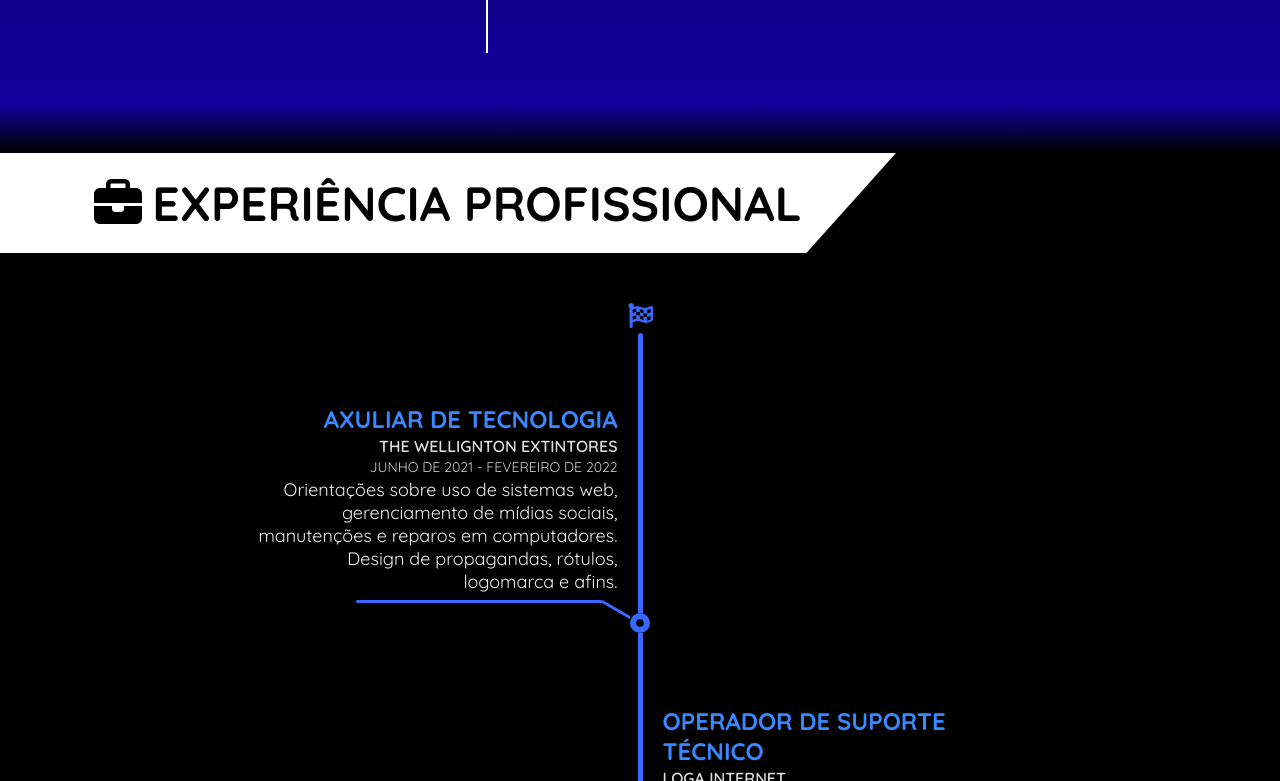
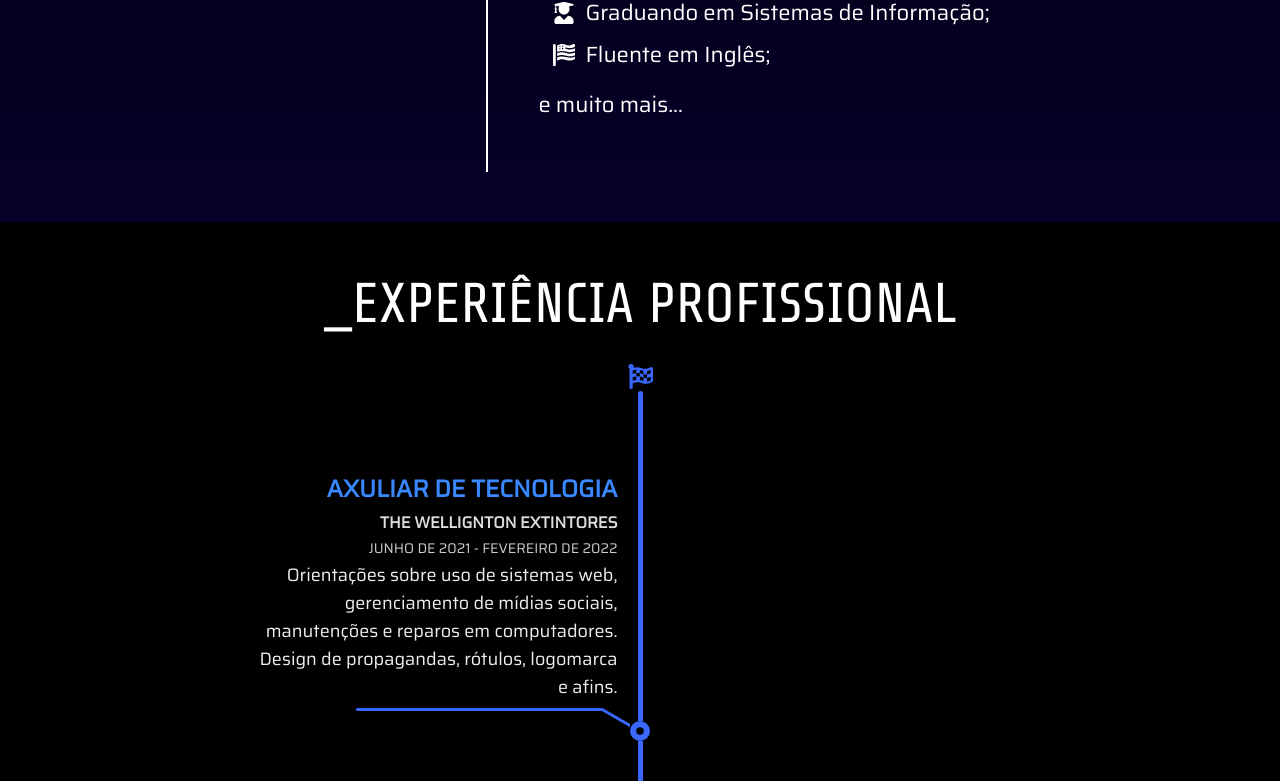
Before and after one commit to mgrigoleto/about-me, a Next.js app: page / in a window 1280 px wide. Shown: the part 719-1500 px from the top of the page. Built offline with nearby package versions, Linux system fonts and the light colour scheme.

Commit message:
changed fonts and colors

```diff
--- a/src/app/components/Body/Container.css
+++ b/src/app/components/Body/Container.css
@@ -8,7 +8,7 @@
     margin: 60px 0 0 0;
     padding: 50px 10%;
     background: #000000;
-    background: linear-gradient(180deg, rgba(0, 0, 0, 1) 0%, rgba(18, 0, 158, 1) 100%);
+    background: linear-gradient(180deg, rgba(0, 0, 0, 1) 0%, rgb(5, 0, 41) 100%);
 }
 
 .solid-blue-box {
@@ -18,8 +18,8 @@
     align-items: center;
     max-width: 100%;
     flex-direction: column;
-    padding: 150px 5vw 75px 5vw;
-    background: rgba(18, 0, 158, 1);
+    padding: 25px 5vw 75px;
+    background: rgb(5, 0, 41);
     color: white;
 }
 
@@ -30,51 +30,7 @@
     align-items: center;
     width: 100%;
     flex-direction: column;
-    padding: 150px 10% 50px 10%;
+    padding: 25px 10% 75px;
     background: black;
     color: white;
 }
-
-.container-spacer-blue-to-black {
-    width: 100%;
-    height: 50px;
-    background: linear-gradient(180deg,
-            rgba(18, 0, 158, 1) 0%,
-            rgba(0, 0, 0, 1) 100%);
-}
-
-.container-spacer-black-to-blue {
-    width: 100%;
-    height: 50px;
-    background: linear-gradient(180deg,
-            rgba(0, 0, 0, 1) 0%,
-            rgba(18, 0, 158, 1) 100%);
-}
-
-.black-box h1,
-.solid-blue-box h1 {
-    position: absolute;
-    top: 0;
-    height: 100px;
-    padding: 0 50px;
-    margin: 0 0 50px 0;
-    font-size: 3rem;
-    display: flex;
-    justify-content: center;
-    align-items: center;
-    gap: 10px;
-    color: #000000;
-    background: rgba(255, 255, 255, 1);
-    text-transform: uppercase;
-    width: 70%;
-}
-
-.black-box h1 {
-    left: 0;
-    clip-path: polygon(0 0, 100% 0, 90% 100%, 0 100%);
-}
-
-.solid-blue-box h1 {
-    right: 0;
-    clip-path: polygon(0 0, 100% 0, 100% 100%, 10% 100%);
-}
--- a/src/app/components/Body/components/Courses/Content.tsx
+++ b/src/app/components/Body/components/Courses/Content.tsx
@@ -24,57 +24,57 @@ export const contentPTBR: CoursesContent = {
         {
             icon: <TbCloudComputing />,
             title: "IT Essentials",
-            platform: "Cisco Networking Academy",
-            start: "Janeiro de 2022",
-            end: "Dezembro de 2022",
+            platform: "Cisco",
+            start: "01/2022",
+            end: "12/2022",
             description: "Domínio dos fundamentos de arquitetura de hardware e software, configuração de redes e protocolos de segurança cibernética. Capacitação técnica voltada para a manutenção preventiva e resolução de problemas complexos em sistemas computacionais."
         },
         {
             icon: <FaLaptopCode  />,
             title: "JavaScript Essentials",
-            platform: "Cisco Networking Academy",
-            start: "Janeiro de 2023",
-            end: "Março de 2023",
+            platform: "Cisco",
+            start: "01/2023",
+            end: "03/2023",
             description: "Desenvolvimento de lógica de programação e algoritmos utilizando JavaScript. Foco em manipulação de tipos de dados, estruturas de controle e funções, estabelecendo a base para o desenvolvimento de aplicações web dinâmicas."
         },
         {
             icon: <FaDatabase />,
             title: "Big Data em Apoio à Tomada de Decisões",
             platform: "ENAP",
-            start: "Março de 2023",
-            end: "Maio de 2023",
+            start: "03/2023",
+            end: "05/2023",
             description: "Análise estratégica de grandes volumes de dados (Big Data) aplicados à gestão pública e privada. Estudo de padrões e processamento de informações para otimização de processos e suporte à decisão baseada em dados."
         },
         {
             icon: <FaLaptopCode  />,
             title: "Learning with Python",
             platform: "ENAP",
-            start: "Abril de 2023",
-            end: "Maio de 2023",
+            start: "04/2023",
+            end: "05/2023",
             description: "Imersão na linguagem Python, abrangendo desde a sintaxe e semântica fundamental até a implementação de soluções modernas. Capacitação no uso de bibliotecas e estruturas de dados para automação e desenvolvimento de sistemas."
         },
         {
             icon: <FaLaptopCode  />,
             title: "Design Centrado no Usuário",
             platform: "PUCRS",
-            start: "Junho de 2023",
-            end: "Julho de 2023",
+            start: "06/2023",
+            end: "07/2023",
             description: "Especialização em User Experience (UX) fundamentada na metodologia de Don Norman. Foco em usabilidade, arquitetura de informação e processos de design que priorizam a jornada e a satisfação do usuário final."
         },
         {
             icon: <FaLaptopCode  />,
             title: "C# e Programação Orientada a Objetos",
             platform: "Udemy",
-            start: "Maio de 2024",
-            end: "Novembro de 2024",
+            start: "05/2024",
+            end: "11/2024",
             description: "Aperfeiçoamento em desenvolvimento backend e arquitetura de sistemas utilizando C#. Domínio avançado de Programação Orientada a Objetos (POO) e construção de APIs RESTful escaláveis e eficientes."
         },
         {
             icon: <FaLaptopCode  />,
             title: "Complete Web & Mobile Designer: UI/UX & Figma",
             platform: "Udemy",
-            start: "Novembro de 2025",
-            end: "Dezembro de 2025",
+            start: "11/2025",
+            end: "12/2025",
             description: "Especialização em design de interfaces (UI) e experiência do usuário (UX) com foco em produtos digitais. Domínio avançado de Figma, prototipagem de alta fidelidade e aplicação de princípios visuais para web e mobile."
         }
     ]
@@ -86,57 +86,57 @@ export const contentEN: CoursesContent = {
         {
             icon: <TbCloudComputing />,
             title: "IT Essentials",
-            platform: "Cisco Networking Academy",
-            start: "January 2022",
-            end: "December 2022",
+            platform: "Cisco",
+            start: "01/2022",
+            end: "12/2022",
             description: "Foundations of hardware/software architecture, network configuration, and cybersecurity. Focused on preventive maintenance and complex technical troubleshooting."
         },
         {
             icon: <FaLaptopCode  />,
             title: "JavaScript Essentials",
-            platform: "Cisco Networking Academy",
-            start: "January 2023",
-            end: "March 2023",
+            platform: "Cisco",
+            start: "01/2023",
+            end: "03/2023",
             description: "Programming logic and algorithms using JavaScript. Focus on data manipulation, control structures, and functions for dynamic web development."
         },
         {
             icon: <FaDatabase />,
             title: "Big Data for Decision Making",
             platform: "ENAP",
-            start: "March 2023",
-            end: "May 2023",
+            start: "03/2023",
+            end: "05/2023",
             description: "Strategic analysis of Big Data applied to public and private management. Study of data patterns and processing to optimize decision-making."
         },
         {
             icon: <FaLaptopCode  />,
             title: "Learning with Python",
             platform: "ENAP",
-            start: "April 2023",
-            end: "May 2023",
+            start: "04/2023",
+            end: "05/2023",
             description: "Immersion in Python syntax, semantics, and data structures. Developed skills in automation, library usage, and modern software solutions."
         },
         {
             icon: <FaLaptopCode  />,
             title: "User-Centered Design",
             platform: "PUCRS",
-            start: "June 2023",
-            end: "July 2023",
+            start: "06/2023",
+            end: "07/2023",
             description: "Specialization in UX based on Don Norman’s methodology. Focus on usability, information architecture, and user-centric design processes."
         },
         {
             icon: <FaLaptopCode  />,
             title: "C# and Object-Oriented Programming",
             platform: "Udemy",
-            start: "May 2024",
-            end: "November 2024",
+            start: "05/2024",
+            end: "11/2024",
             description: "Advanced backend development and system architecture using C#. Mastery of OOP principles and the creation of scalable RESTful APIs."
         },
         {
             icon: <FaLaptopCode  />,
             title: "Complete Web & Mobile Designer: UI/UX & Figma",
             platform: "Udemy",
-            start: "November 2025",
-            end: "December 2025",
+            start: "11/2025",
+            end: "12/2025",
             description: "UI/UX specialization for digital products. Mastery of Figma, high-fidelity prototyping, and visual design principles for web and mobile."
         }
     ]
--- a/src/app/components/Body/components/Courses/Courses.css
+++ b/src/app/components/Body/components/Courses/Courses.css
@@ -1,32 +1,22 @@
 #courses-wrapper {
-    position: relative;
-    display: flex;
-    flex-direction: row;
-    justify-content: center;
-    align-items: flex-start;
-    flex-wrap: wrap;
+    display: grid;
+    grid-template-columns: repeat(auto-fit, minmax(250px, calc(26vw)));
     gap: 20px;
     width: 100%;
+    justify-content: center;
 }
 
 .course {
     display: flex;
     justify-content: flex-start;
     align-items: flex-start;
-    width: calc(30% - 15px);
-    height: 250px;
     flex-direction: column;
     border-radius: 8px;
     overflow: hidden;
-    background:
-        linear-gradient(90deg,
-            black 0%,
-            rgb(0, 6, 61),
-            black 60%);
-    background-size: 200% 100%;
-    animation: lightReflection 3s linear infinite;
+    background: rgb(10, 0, 82);
     transition: all 0.3s ease-in-out;
-    box-shadow: 0 4px 15px rgba(0, 0, 0, 1);
+    padding: 20px 25px;
+    border: 2px solid blue;
 }
 
 .course:hover {
@@ -36,12 +26,10 @@
 .course-title {
     width: 100%;
     display: flex;
+    text-align: center;
     align-items: center;
     justify-content: center;
-    background-color: black;
-    color: #ffee00;
-    padding: 0 25px;
-    min-height: 60px;
+    color: white;
 }
 
 .title-icon {
@@ -53,9 +41,9 @@
 .title-text {
     display: flex;
     align-items: center;
-    padding: 0 0 0 10px;
     font-weight: bold;
-    font-size: 20px;
+    font-size: 22px;
+    text-transform: uppercase;
 }
 
 .course-details {
@@ -64,37 +52,21 @@
     flex-direction: column;
     align-items: flex-start;
     justify-content: flex-start;
-    padding: 10px 15px;
     gap: 5px;
 }
 
-.course-platform {
+.course-date-range {
     display: flex;
     align-items: center;
+    text-align: center;
+    justify-content: center;
     width: 100%;
-    gap: 5px;
-    font-size: 18px;
-    color: #4b7bff;
+    font-size: 16px;
     text-transform: uppercase;
-}
-
-.course-date-range {
-    font-size: 14px;
-    text-transform: uppercase;
-    color: #ccc;
+    color: #bbb;
 }
 
 .course-description {
     font-size: 16px;
-    color: #fff;
+    color: #ddd;
 }
-
-@keyframes lightReflection {
-    0% {
-        background-position: 100% 0;
-    }
-
-    100% {
-        background-position: -100% 0;
-    }
-}
--- a/src/app/components/Body/components/Experience/Experience.tsx
+++ b/src/app/components/Body/components/Experience/Experience.tsx
@@ -3,8 +3,9 @@ import "./Experience.css"
 import "../../Container.css"
 import { useEffect, useState } from "react"
 import { contentEN, contentPTBR } from "./Content"
-import { FaBriefcase, FaCircleDot } from "react-icons/fa6"
+import { FaCircleDot } from "react-icons/fa6"
 import { FaFlagCheckered } from "react-icons/fa"
+import Title from '../common/title/Title';
 
 const Experience = (props: { language: string }) => {
 
@@ -34,7 +35,7 @@ const Experience = (props: { language: string }) => {
 
     return (
         <div className='black-box'>
-            <h1> <FaBriefcase /> {props.language === "ptbr" ? contentPTBR.title : contentEN.title}</h1>
+            <Title text={props.language === "ptbr" ? contentPTBR.title : contentEN.title}/>
             <div id="experience-timeline">
                 <div id="start-point">
                     <FaFlagCheckered />
--- /dev/null
+++ b/src/app/components/Body/components/common/title/Title.css
@@ -0,0 +1,9 @@
+.container-title {
+    padding: 25px 0;
+    font-size: 3.5rem;
+    display: flex;
+    justify-content: center;
+    align-items: center;
+    color: rgba(255, 255, 255, 1);
+    text-transform: uppercase;
+}
--- /dev/null
+++ b/src/app/components/Body/components/common/title/Title.tsx
@@ -0,0 +1,15 @@
+import { Share_Tech } from "next/font/google";
+import './Title.css'
+
+export const shareTech = Share_Tech({
+    subsets: ["latin"],
+    weight: "400",
+});
+
+export default function Title(props: { text?: string }) {
+    return (
+        <h1 className={`${shareTech.className} container-title`}>
+            _{props.text}
+        </h1>
+    )
+}
--- a/src/app/layout.tsx
+++ b/src/app/layout.tsx
@@ -1,10 +1,10 @@
 import type { Metadata } from "next";
-import { Quicksand } from "next/font/google";
+import { Quicksand, Saira, Ubuntu } from "next/font/google";
 import "./globals.css";
 
-const quicksand = Quicksand({
+const ubuntu = Saira({
     subsets: ["latin"],
-    weight: ["300", "400", "500", "600", "700"],
+    weight: ["300", "400"],
 });
 
 export const metadata: Metadata = {
@@ -19,7 +19,7 @@ export default function RootLayout({
 }>) {
     return (
         <html lang="en">
-            <body className={`${quicksand.className}`}>
+            <body className={`${ubuntu.className}`}>
                 {children}
             </body>
         </html>
```
Also changed, not shown: src/app/components/Body/components/Courses/Courses.tsx (+4 -4 lines).
